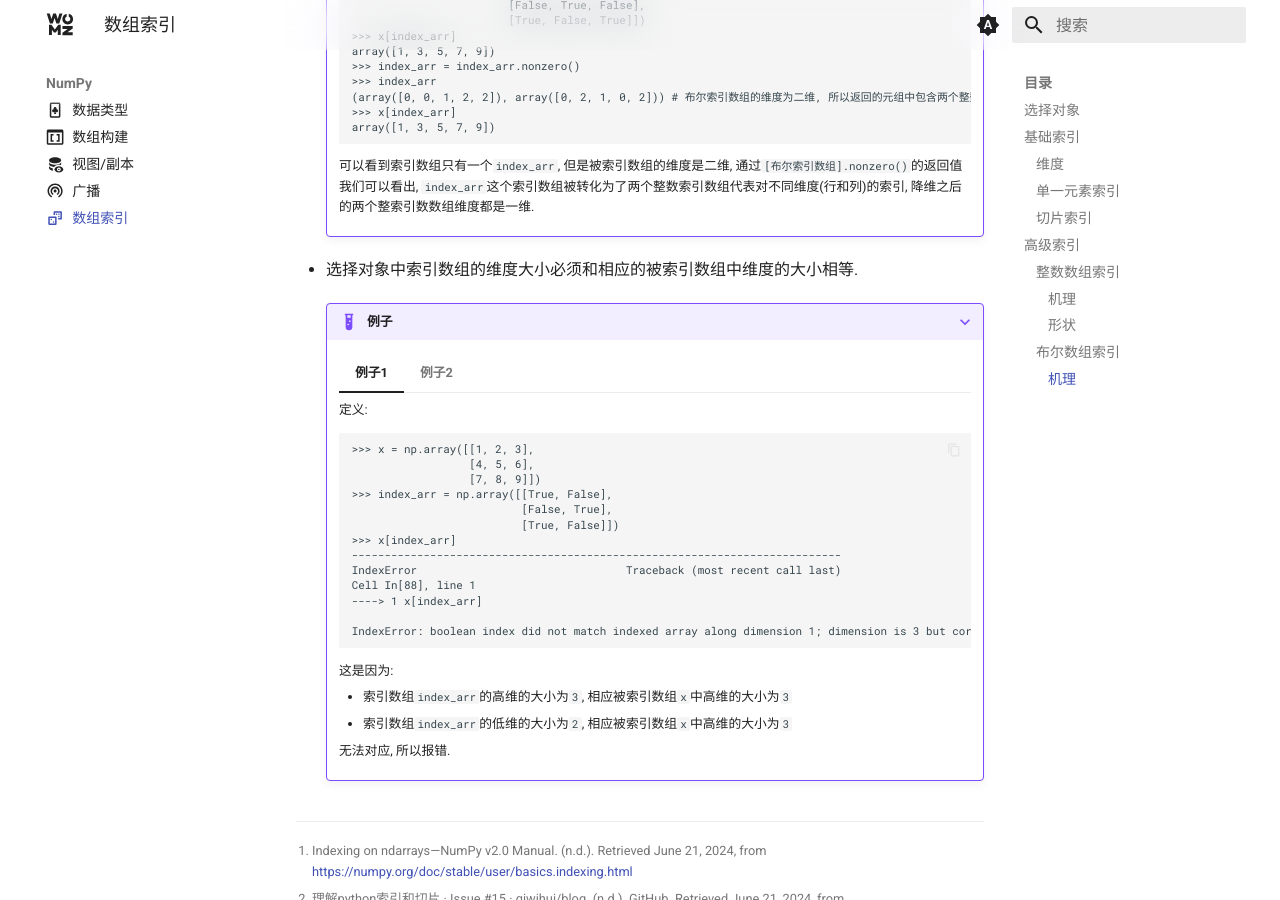
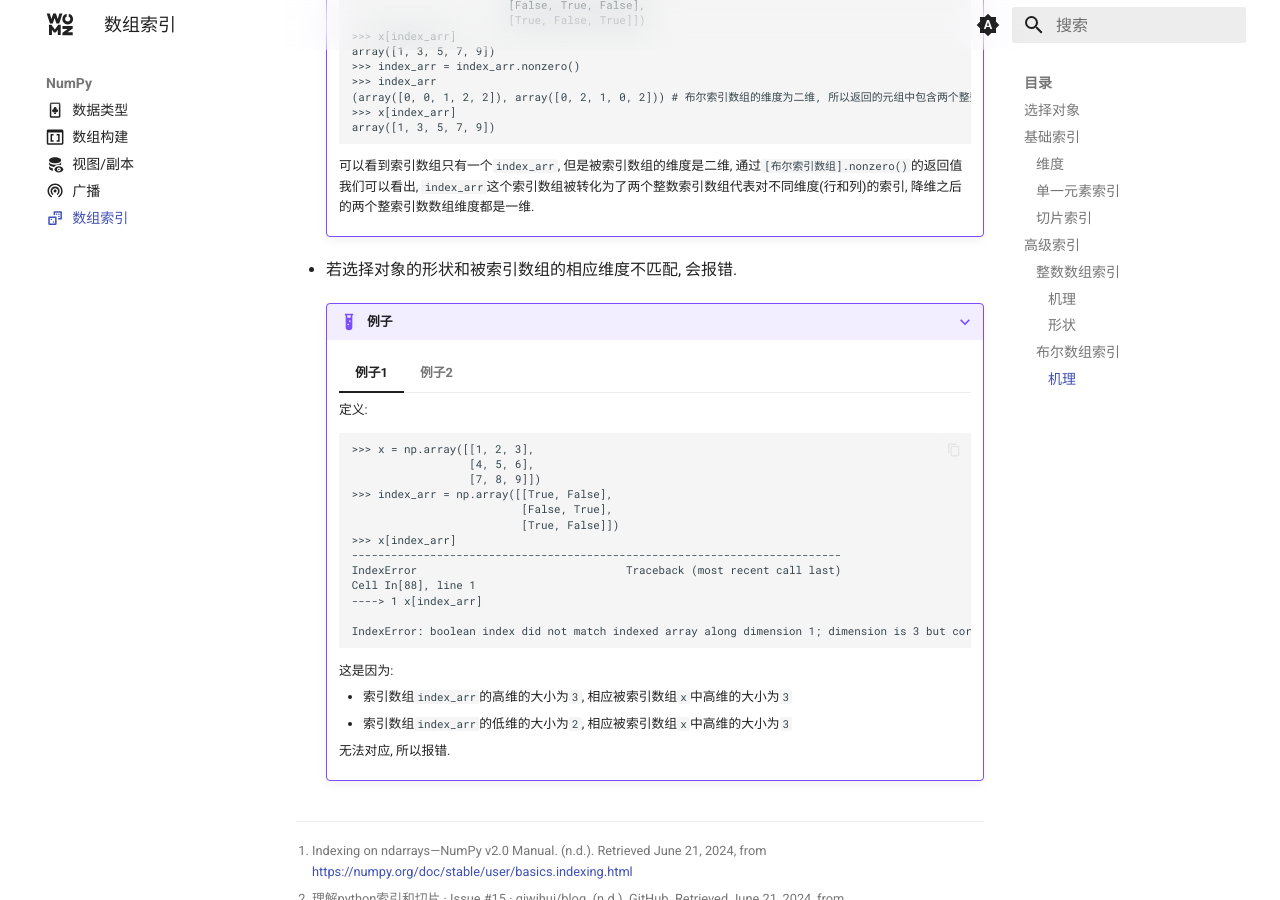
Before and after one commit to sigmax01/py, an MkDocs documentation site: the page built from docs/NumPy/数组索引.md, in a window 1280 px wide and 900 px high, scrolled down 12550 px. Built offline with MkDocs 1.6.1 and Material for MkDocs 9.7.7, drawn with Linux system fonts in a browser that asks for light colours; comment, search, counter and statistics services are not loaded.

Commit message:
docs: Refine NumPy array indexing documentation

```diff
--- a/docs/NumPy/数组索引.md
+++ b/docs/NumPy/数组索引.md
@@ -972,7 +972,7 @@ comments: true
 
             可以看到索引数组只有一个`index_arr`, 但是被索引数组的维度是三维, 通过`[布尔索引数组].nonzero()`的返回值我们可以看出, `index_arr`这个索引数组被转化为了两个整数索引数组代表对不同维度(行和列)的索引, 降维之后的两个整数索引数组维度都是一维. 转化之后索引数组的数量仍然小于被索引数组的维度, 参考整数数组索引[机理](#整数数组索引的机理), 仅会索引前面的两个维度, 剩余的维度相当于补充`:`.
 
-- 选择对象中索引数组的维度大小必须和相应的被索引数组中维度的大小相等.
+- 若选择对象的形状和被索引数组的相应维度不匹配, 会报错.
 
     ???+ example "例子"
 
@@ -1029,6 +1029,5 @@ comments: true
 
             无法对应, 所以报错.
 
-
 [^1]: Indexing on ndarrays—NumPy v2.0 Manual. (n.d.). Retrieved June 21, 2024, from https://numpy.org/doc/stable/user/basics.indexing.html
 [^2]: 理解python索引和切片 · Issue #15 · qiwihui/blog. (n.d.). GitHub. Retrieved June 21, 2024, from https://github.com/qiwihui/blog/issues/15
```
